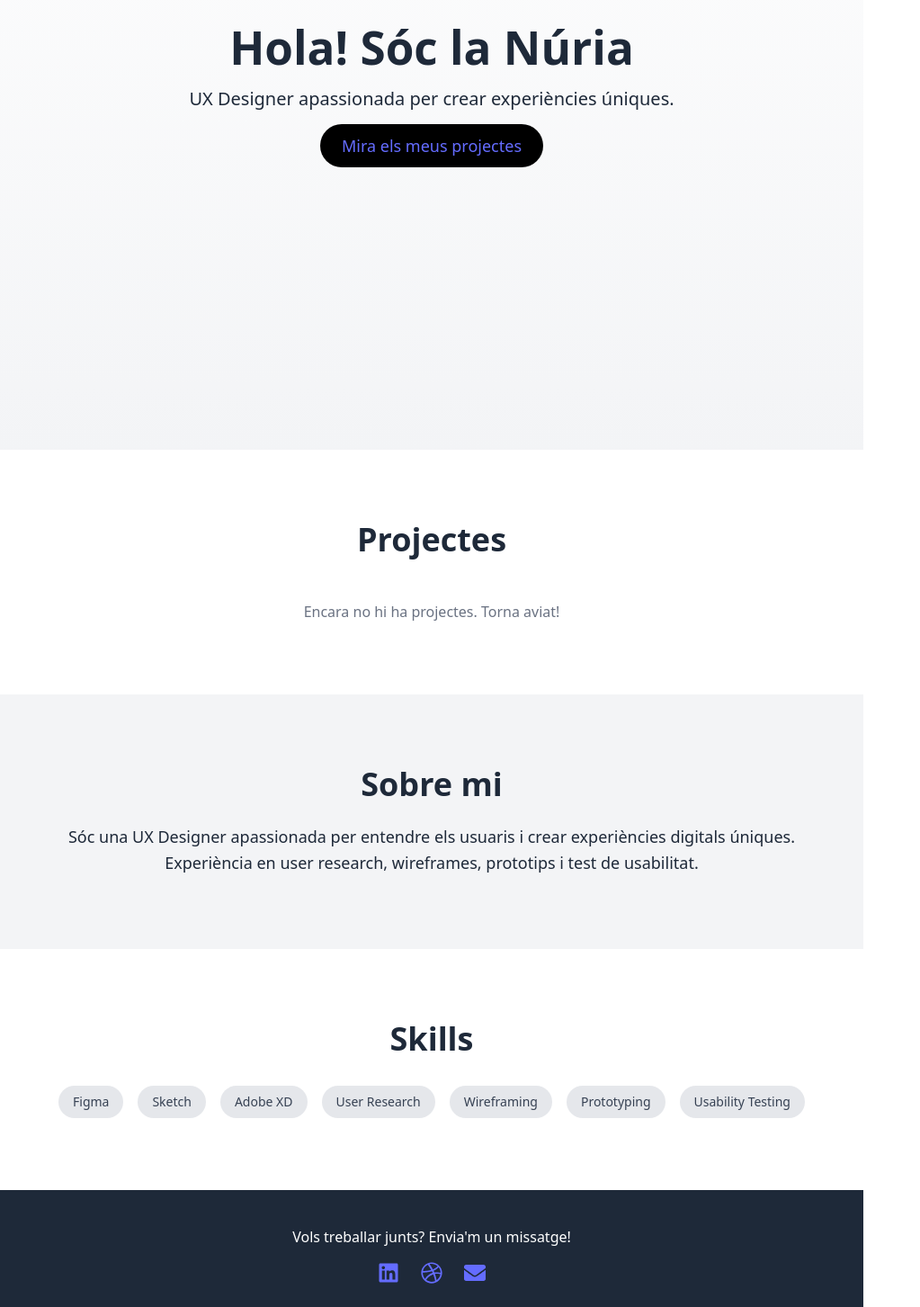
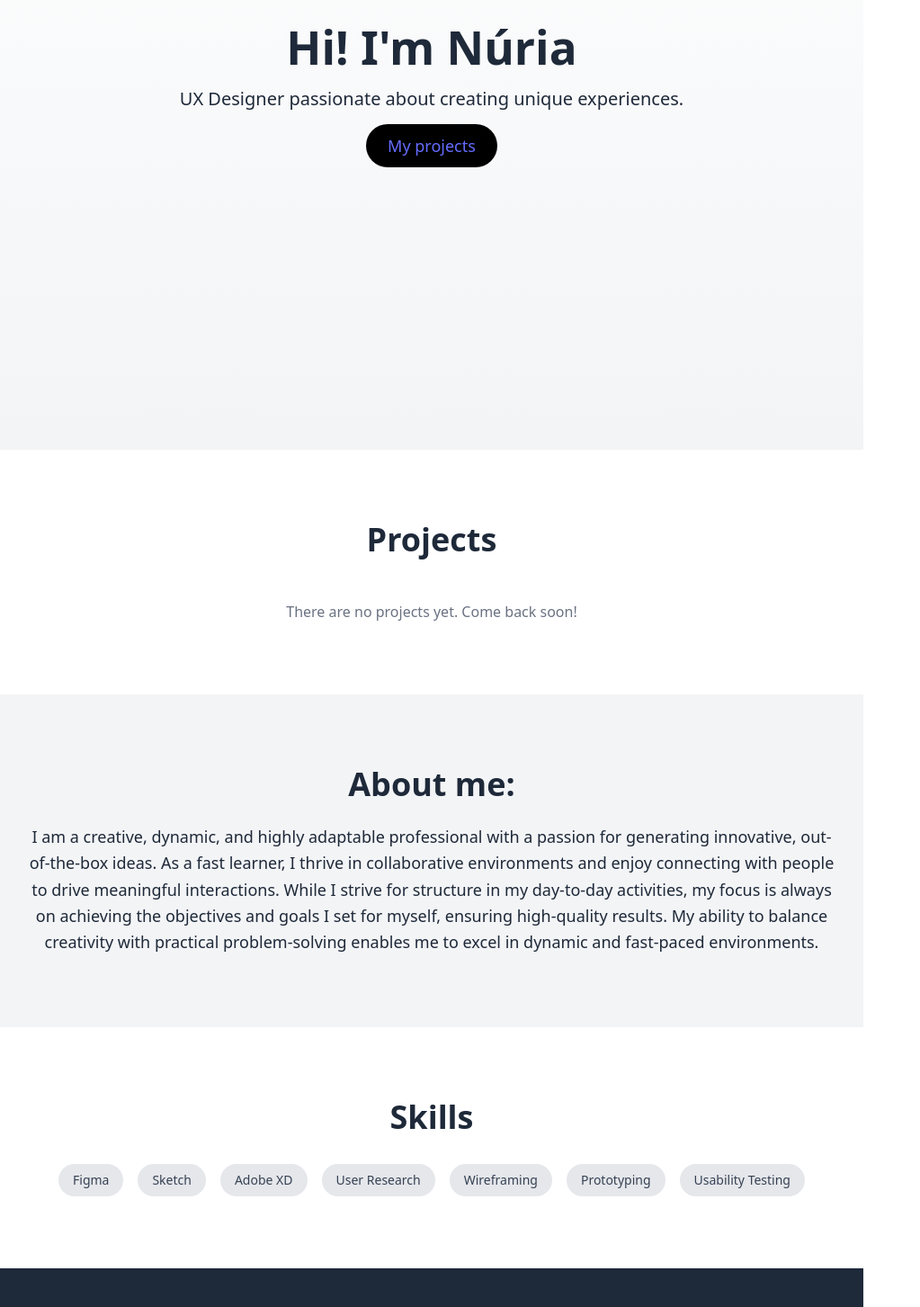
Before and after one commit to nuuurio/nuuurio.github.io, a React (Vite) app: page / in a window 1280 px wide. Shown: the part 300-1753 px from the top of the page at 90% size, without its empty margins (0-1023 px from the left). Built offline with nearby package versions, Linux system fonts and the light colour scheme.

Commit message:
Translate to englishç

```diff
--- a/src/components/About.jsx
+++ b/src/components/About.jsx
@@ -1,3 +1,4 @@
+/* eslint-disable no-unused-vars */
 import { motion } from "framer-motion";
 
 export function About() {
@@ -9,10 +10,15 @@
         whileInView={{ opacity: 1, y: 0 }}
         transition={{ duration: 0.6 }}
       >
-        <h2 className="text-4xl font-bold mb-6">Sobre mi</h2>
+        <h2 className="text-4xl font-bold mb-6">About me:</h2>
         <p className="text-lg leading-relaxed">
-          Sóc una UX Designer apassionada per entendre els usuaris i crear experiències digitals úniques.
-          Experiència en user research, wireframes, prototips i test de usabilitat.
+          I am a creative, dynamic, and highly adaptable professional with a passion for generating innovative,
+          out-of-the-box ideas. As a fast learner, I thrive in collaborative environments and enjoy connecting with
+          people to drive meaningful interactions.
+
+          While I strive for structure in my day-to-day activities, my focus is always on achieving the objectives and
+          goals I set for myself, ensuring high-quality results. My ability to balance creativity with practical
+          problem-solving enables me to excel in dynamic and fast-paced environments.
         </p>
       </motion.div>
     </section>
--- a/src/components/Footer.jsx
+++ b/src/components/Footer.jsx
@@ -1,3 +1,4 @@
+/* eslint-disable no-unused-vars */
 import { motion } from "framer-motion";
 import { FaLinkedin, FaDribbble, FaEnvelope } from "react-icons/fa";
 
@@ -12,17 +13,17 @@
       >
         <p className="mb-4">Vols treballar junts? Envia'm un missatge!</p>
         <div className="flex justify-center gap-6 text-2xl mb-6">
-          <a href="https://linkedin.com" target="_blank" rel="noopener noreferrer" className="hover:text-gray-400">
+          <a href="https://linkedin.com/nuuurio" target="_blank" rel="noopener noreferrer" className="hover:text-gray-400">
             <FaLinkedin />
           </a>
-          <a href="https://dribbble.com" target="_blank" rel="noopener noreferrer" className="hover:text-gray-400">
+          {/* <a href="https://dribbble.com" target="_blank" rel="noopener noreferrer" className="hover:text-gray-400">
             <FaDribbble />
-          </a>
-          <a href="mailto:teuemail@example.com" className="hover:text-gray-400">
+          </a> */}
+          <a href="mailto:nuria174@hotmail.com" className="hover:text-gray-400">
             <FaEnvelope />
           </a>
         </div>
-        <p className="text-sm text-gray-400">&copy; {new Date().getFullYear()} Núria Balaguer. Tots els drets reservats.</p>
+        <p className="text-sm text-gray-400">&copy; {new Date().getFullYear()} Núria Balaguer. All rights reserved.</p>
       </motion.div>
     </footer>
   );
--- a/src/components/Hero.jsx
+++ b/src/components/Hero.jsx
@@ -1,3 +1,4 @@
+/* eslint-disable no-unused-vars */
 import { motion } from "framer-motion";
 
 export function Hero() {
@@ -8,10 +9,10 @@
         animate={{ opacity: 1, y: 0 }}
         transition={{ duration: 0.8 }}
       >
-        <h1 className="text-5xl font-bold mb-4">Hola! Sóc la Núria</h1>
-        <p className="text-xl mb-6">UX Designer apassionada per crear experiències úniques.</p>
+        <h1 className="text-5xl font-bold mb-4">Hi! I'm Núria</h1>
+        <p className="text-xl mb-6">UX Designer passionate about creating unique experiences.</p>
         <a href="#projects" className="bg-black text-white px-6 py-3 rounded-full text-lg hover:bg-gray-800 transition">
-          Mira els meus projectes
+          My projects
         </a>
       </motion.div>
     </section>
--- a/src/components/Projects.jsx
+++ b/src/components/Projects.jsx
@@ -1,3 +1,4 @@
+/* eslint-disable no-unused-vars */
 import { motion } from "framer-motion";
 
 export function Projects() {
@@ -11,9 +12,9 @@
         transition={{ duration: 0.6 }}
         className="max-w-6xl mx-auto"
       >
-        <h2 className="text-4xl font-bold text-center mb-12">Projectes</h2>
+        <h2 className="text-4xl font-bold text-center mb-12">Projects</h2>
         {projects.length === 0 ? (
-          <p className="text-center text-gray-500">Encara no hi ha projectes. Torna aviat!</p>
+          <p className="text-center text-gray-500">There are no projects yet. Come back soon!</p>
         ) : (
           <div className="grid grid-cols-1 md:grid-cols-2 gap-10">
             {projects.map((project, index) => (
```
Also changed, not shown: 3 other files (tests, documents, lock files or other folders).
